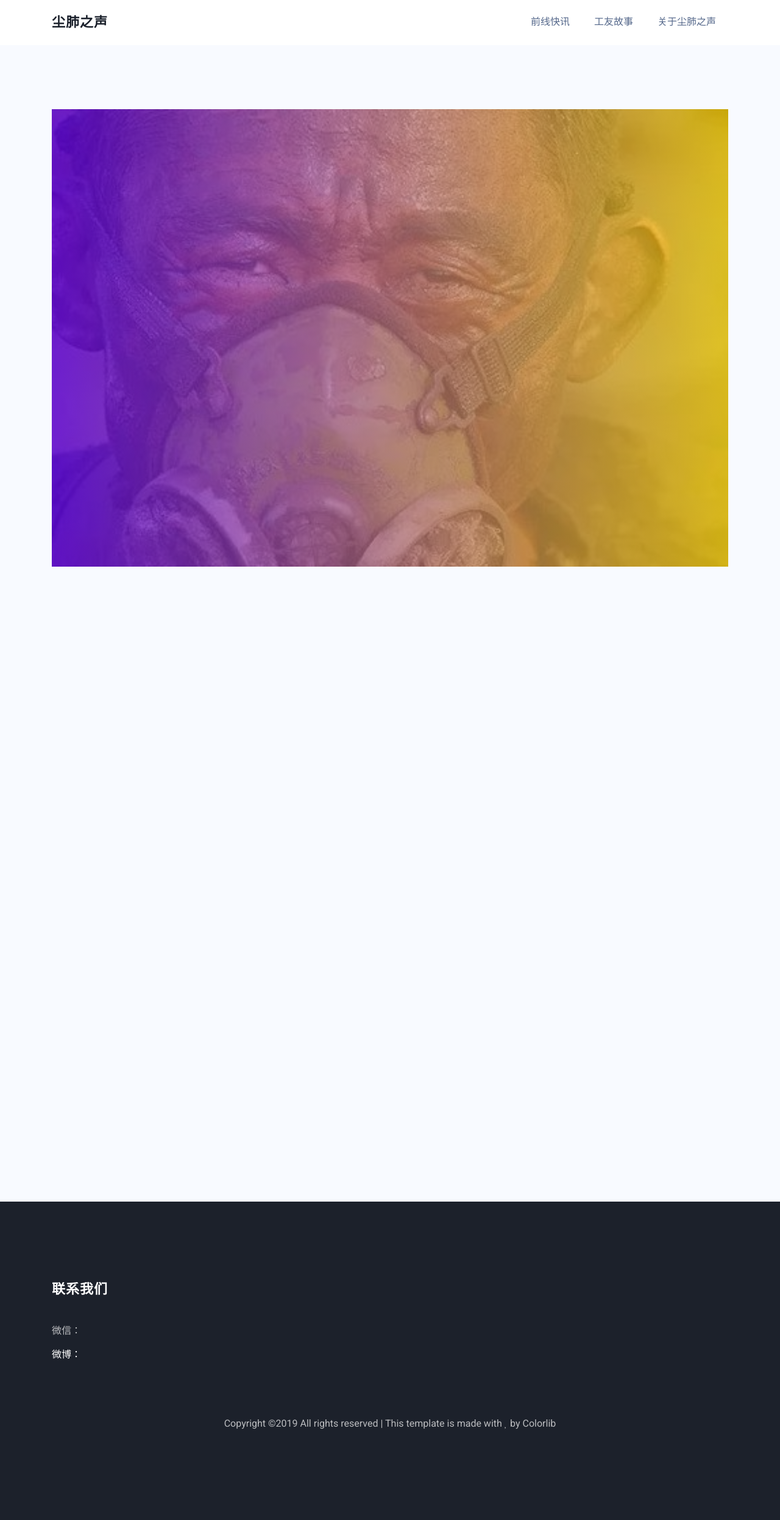
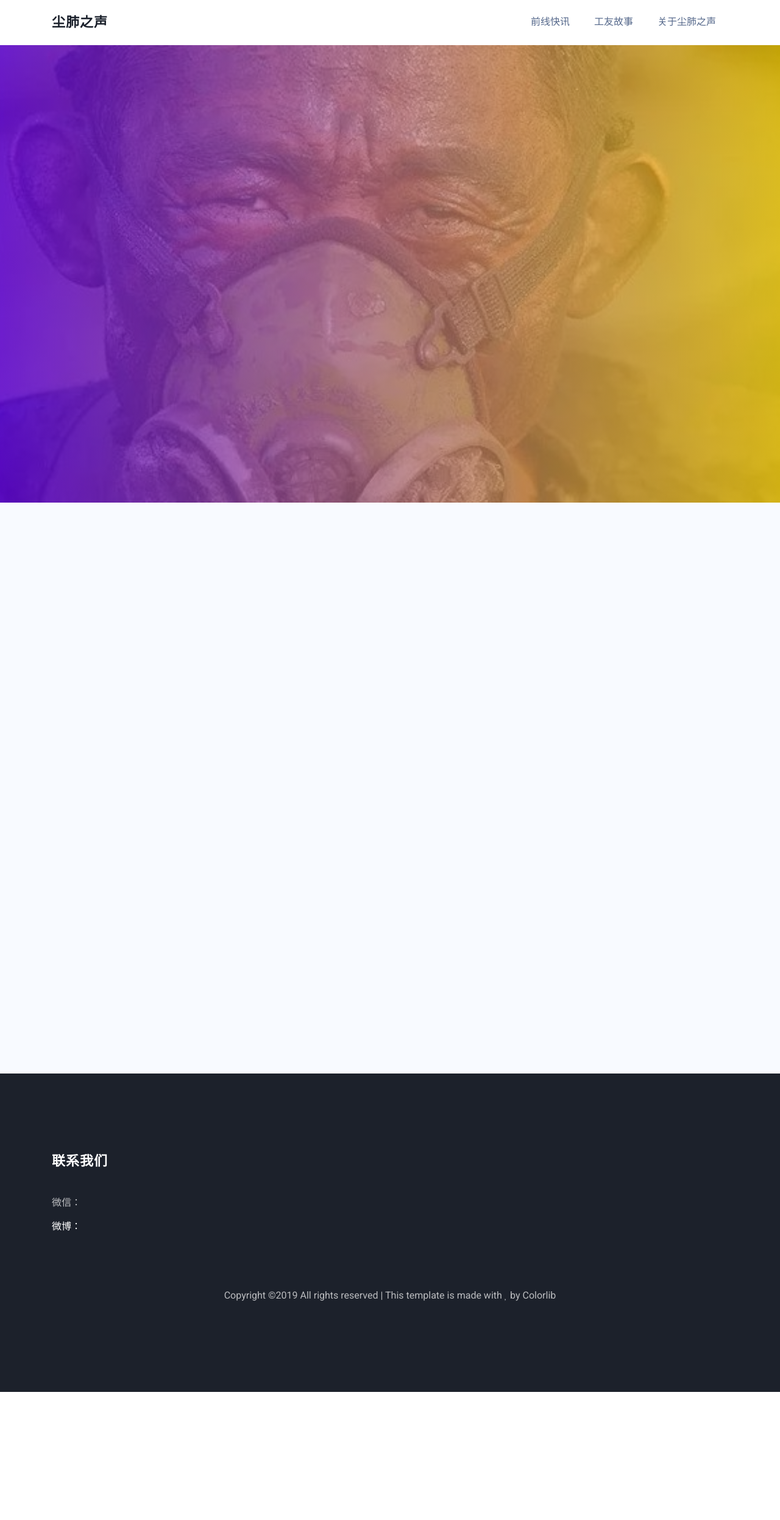
Before and after one commit to chenfeizhisheng/chenfeizhisheng.github.io, a Jekyll site: the page built from index.html, in a window 1280 px wide. Shown: the whole page at 61% size. Built offline with Jekyll 4.4.1, drawn with Linux system fonts in a browser that asks for light colours; some web fonts are replaced; after the commit the page ends 2282 px from its top, so only the background shows below that.

Commit message:
Update default.html

```diff
--- a/_layouts/default.html
+++ b/_layouts/default.html
@@ -47,11 +47,7 @@
     <!-- END nav -->
 
 
-    <section class="ftco-section bg-light">
-	<div class="container">
        {{ content }}
-	</div>
-    </section>
 
 
     <footer class="ftco-footer ftco-bg-dark ftco-section img">
```
